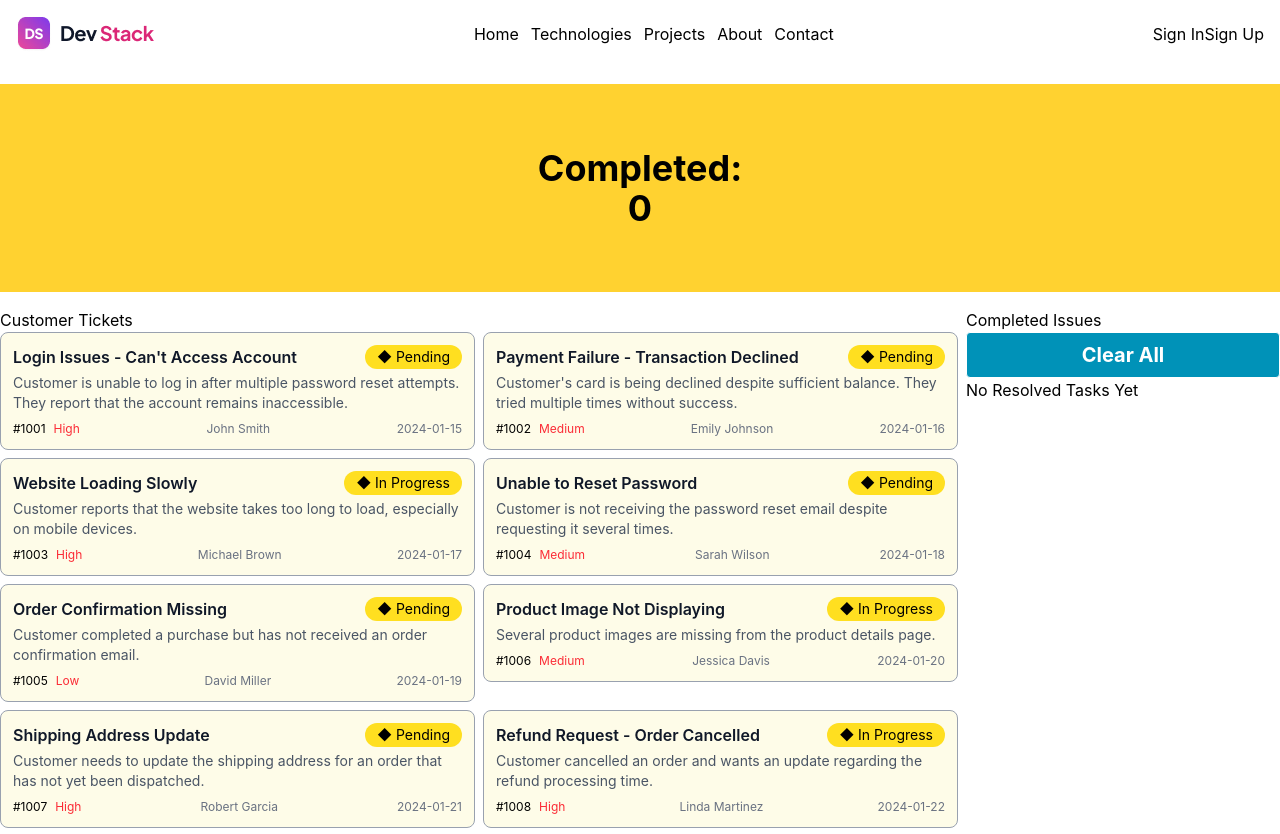
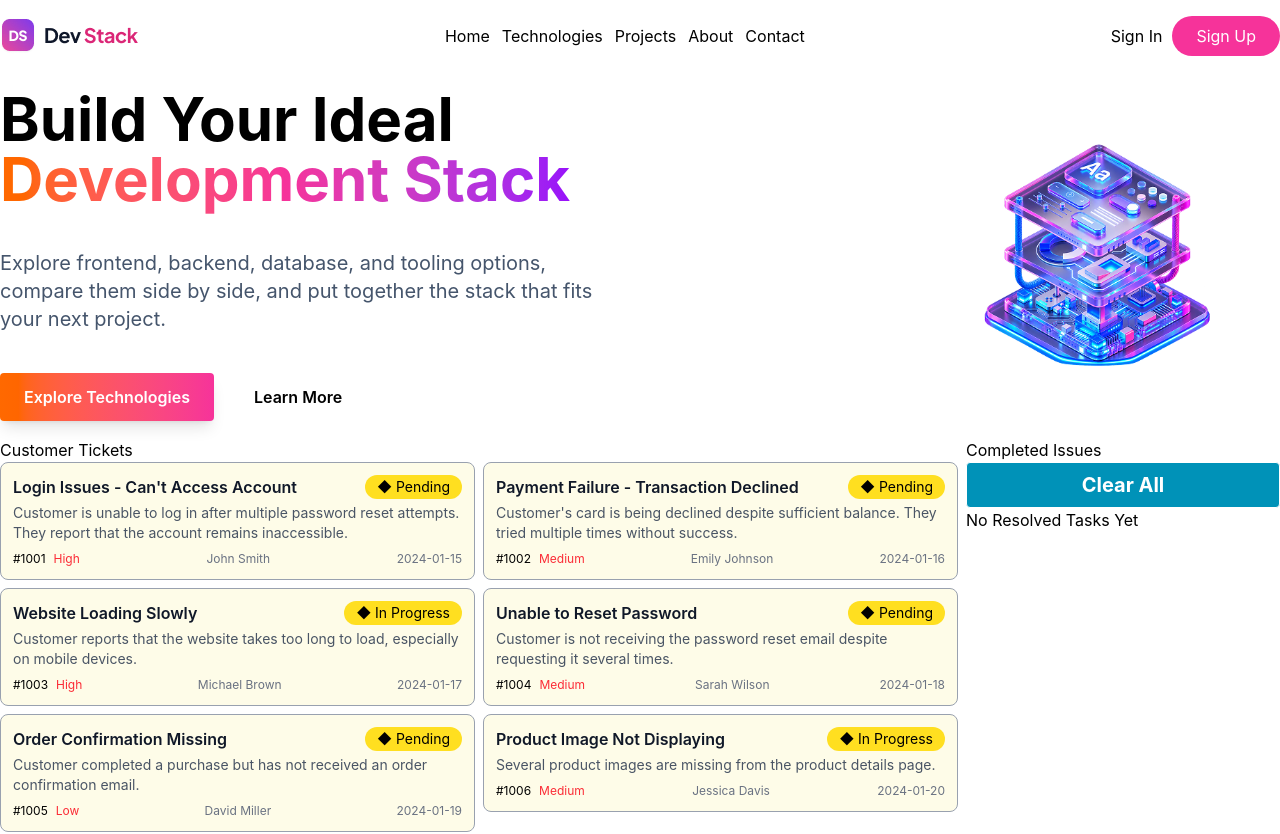
Before and after one commit to Shah-Md-Jihan/B14-A05-DevStack, a React (Vite) app: page / in a window 1280 px wide. Shown: the top 834 px of the page. Built offline with nearby package versions, Linux system fonts and the light colour scheme.

Commit message:
header and hero section added

```diff
--- a/src/components/Hero.jsx
+++ b/src/components/Hero.jsx
@@ -0,0 +1,25 @@
+const Hero = () => {
+    return (
+        <div className="flex container mx-auto justify-between items-center">
+            <div>
+                <h2 className="text-4xl md:text-6xl font-bold">Build Your Ideal<br/>
+                <span className="bg-gradient-to-r from-orange-500 via-pink-500 to-purple-600 bg-clip-text text-transparent">Development Stack</span>
+                </h2>
+                <p className="text-xl text-slate-600 max-w-[65%] py-10">
+                Explore frontend, backend, database, and tooling options,
+                compare them side by side, and put together the stack that fits your
+                next project.
+                </p>
+                <div>
+                    <button className="px-6 py-3 font-semibold text-white bg-gradient-to-r from-orange-500 to-pink-500 rounded shadow-lg hover:opacity-90 transition-opacity">Explore Technologies</button>
+                    <button className="ml-10 font-semibold">Learn More</button>
+                </div>
+            </div>
+            <div>
+                <img src="/src/assets/banner-stack.png" alt="" />
+            </div>
+        </div>
+    );
+};
+
+export default Hero;
--- a/src/components/MainLayout.jsx
+++ b/src/components/MainLayout.jsx
@@ -1,13 +1,15 @@
 import { use, useState } from "react";
 import Counter from "./Counter";
 import AllIssues from "./AllIssues";
+import Hero from "./Hero";
 
 const MainLayout = ({dataPromise}) => {
     const allIssues = use(dataPromise);
     const [completedIssues, setCompletedIssues] = useState([]);
     return (
         <div className="container mx-auto">
-            <Counter completedIssues={completedIssues}></Counter>
+            {/* <Counter completedIssues={completedIssues}></Counter> */}
+            <Hero></Hero>
             <AllIssues setCompletedIssues={setCompletedIssues} completedIssues={completedIssues} allIssues={allIssues}></AllIssues>
         </div>
     );
--- a/src/components/Navbar.jsx
+++ b/src/components/Navbar.jsx
@@ -5,7 +5,7 @@ const Navbar = () => {
     const [isMenuOpen, setMenuOpen] = useState(false);
     return (
         <nav>
-            <div className="flex justify-between p-4 items-center container mx-auto">
+            <div className="flex justify-between py-4 items-center container mx-auto">
                 <div className="font-bold">
                     <img src="/src/assets/logo-text.png" alt="" />
                 </div>
@@ -21,7 +21,7 @@ const Navbar = () => {
                 </div>
                 <div>
                     <button>Sign In</button>
-                    <button>Sign Up</button>
+                    <button className="bg-pink-500 text-white rounded-3xl px-6 py-2 ml-2.5">Sign Up</button>
                 </div>
             </div>
             {
```
